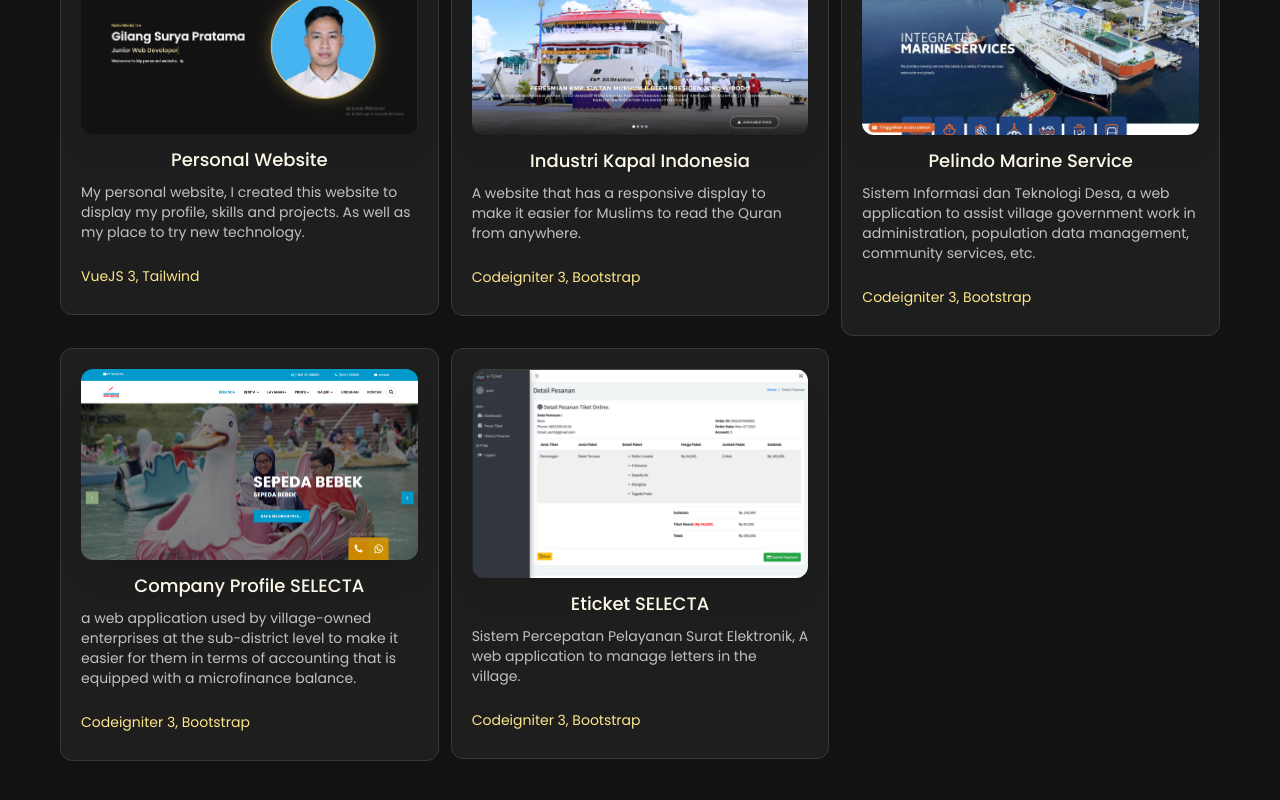
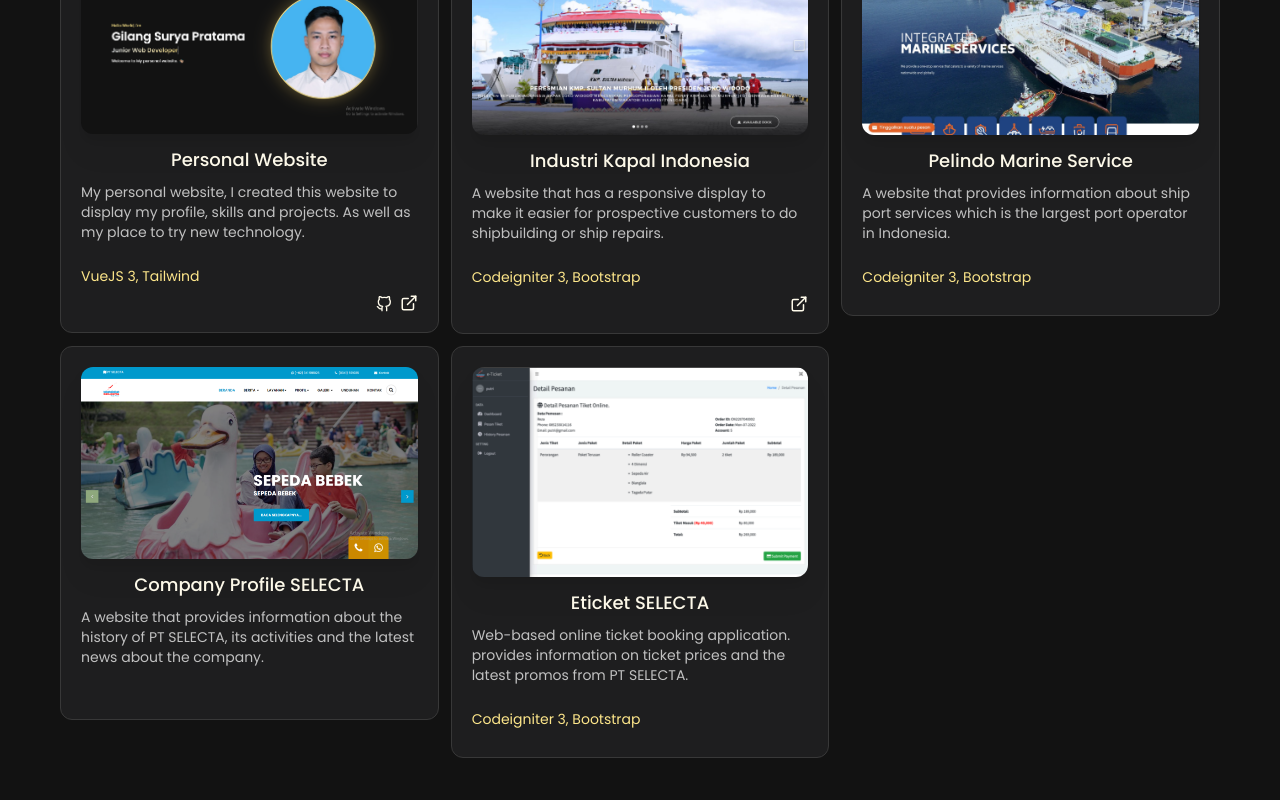
Before and after one commit to langgilang/portfolio_v1, a Vue app: page /portfolio in a window 1280 px wide. Shown: the part 312-1112 px from the top of the page. Built offline with nearby package versions, Linux system fonts and the light colour scheme.

Commit message:
update deskripsi portfolio

```diff
--- a/src/views/AboutView.vue
+++ b/src/views/AboutView.vue
@@ -81,7 +81,13 @@
           name: 'Java',
           imageUrl: 'https://competntsystems.com/wp-content/uploads/2023/03/3-11.webp',
           status: 'Intermediate'
-        }
+        },
+        {
+          id: 14,
+          name: 'MySQL',
+          imageUrl: 'https://pbs.twimg.com/profile_images/1255113654049128448/J5Yt92WW_400x400.png',
+          status: 'Database'
+        },
       ],
       tools: [
         {
@@ -104,51 +110,51 @@
         },
         {
           id: 4,
-          name: 'MySQL',
-          imageUrl: 'https://cdn-icons-png.flaticon.com/512/5968/5968313.png',
-          status: 'Database'
-        },
-        {
-          id: 5,
           name: 'VS Code',
           imageUrl: 'https://code.visualstudio.com/assets/images/code-stable.png',
           status: 'Text Editor'
         },
         {
-          id: 6,
+          id: 5,
           name: 'Intelij IDEA',
           imageUrl: 'https://palcomtech.ac.id/wp-content/uploads/2024/02/IntelliJ-IDEA.png',
           status: 'Text Editor'
         },
         {
-          id: 7,
+          id: 6,
           name: 'Sublime Text',
           imageUrl: 'https://www.sublimehq.com/images/sublime_text.png',
           status: 'Text Editor'
         },
         {
-          id: 8,
+          id: 7,
           name: 'Notepad++',
           imageUrl: 'https://notepad-plus-plus.org/images/logo.svg',
           status: 'Text Editor'
         },
         {
-          id: 9,
+          id: 8,
           name: 'Balsamiq',
           imageUrl: 'https://i0.wp.com/makecrack.com/wp-content/uploads/2022/11/balsamiq.jpg',
           status: 'Mockup Editor'
         },
         {
-          id: 10,
+          id: 9,
           name: 'Figma',
           imageUrl: 'https://s3-alpha.figma.com/hub/file/1166690750/85f69649-5387-44c2-ba45-81ae13812e36-cover.png',
           status: 'UI & UX Editor'
         },
         {
-          id: 11,
+          id: 10,
           name: 'Dia Flowchart',
           imageUrl: 'https://www.fileeagle.com/data/2015/07/Dia-Diagram-Editor-48x48.png',
           status: 'Flowchart Editor'
+        },
+        {
+          id: 11,
+          name: 'Netbeans',
+          imageUrl: 'https://logodix.com/logo/1628150.png',
+          status: 'Text Editor'
         },
       ]
     };
--- a/src/views/PortfolioView.vue
+++ b/src/views/PortfolioView.vue
@@ -10,23 +10,23 @@
           imageUrl: 'portfolio_v1',
           status: 'My personal website, I created this website to display my profile, skills and projects. As well as my place to try new technology.',
           tech: 'VueJS 3, Tailwind',
-          github: 'null',
-          demo: 'null'
+          github: 'https://github.com/langgilang/portfolio_v1',
+          demo: 'https://gilang-portfolio-one.vercel.app/'
         },
         {
           id: 2,
           name: 'Industri Kapal Indonesia',
           imageUrl: 'ikishipyard',
-          status: 'A website that has a responsive display to make it easier for Muslims to read the Quran from anywhere.',
+          status: 'A website that has a responsive display to make it easier for prospective customers to do shipbuilding or ship repairs.',
           tech: 'Codeigniter 3, Bootstrap',
           github: 'null',
-          demo: 'null'
+          demo: 'https://www.ikishipyard.co.id/'
         },
         {
           id: 3,
           name: 'Pelindo Marine Service',
           imageUrl: 'pelindomarine',
-          status: 'Sistem Informasi dan Teknologi Desa, a web application to assist village government work in administration, population data management, community services, etc.',
+          status: 'A website that provides information about ship port services which is the largest port operator in Indonesia.',
           tech: 'Codeigniter 3, Bootstrap',
           github: 'null',
           demo: 'null'
@@ -35,8 +35,7 @@
           id: 4,
           name: 'Company Profile SELECTA',
           imageUrl: 'selecta',
-          status: 'a web application used by village-owned enterprises at the sub-district level to make it easier for them in terms of accounting that is equipped with a microfinance balance.',
-          tech: 'Codeigniter 3, Bootstrap',
+          status: 'A website that provides information about the history of PT SELECTA, its activities and the latest news about the company.',
           github: 'null',
           demo: 'null'
         },
@@ -44,7 +43,7 @@
           id: 5,
           name: 'Eticket SELECTA',
           imageUrl: 'eticketselecta',
-          status: 'Sistem Percepatan Pelayanan Surat Elektronik, A web application to manage letters in the village.',
+          status: 'Web-based online ticket booking application. provides information on ticket prices and the latest promos from PT SELECTA.',
           tech: 'Codeigniter 3, Bootstrap',
           github: 'null',
           demo: 'null'
```
Also changed, not shown: 1 other file (tests, documents, lock files or other folders).
